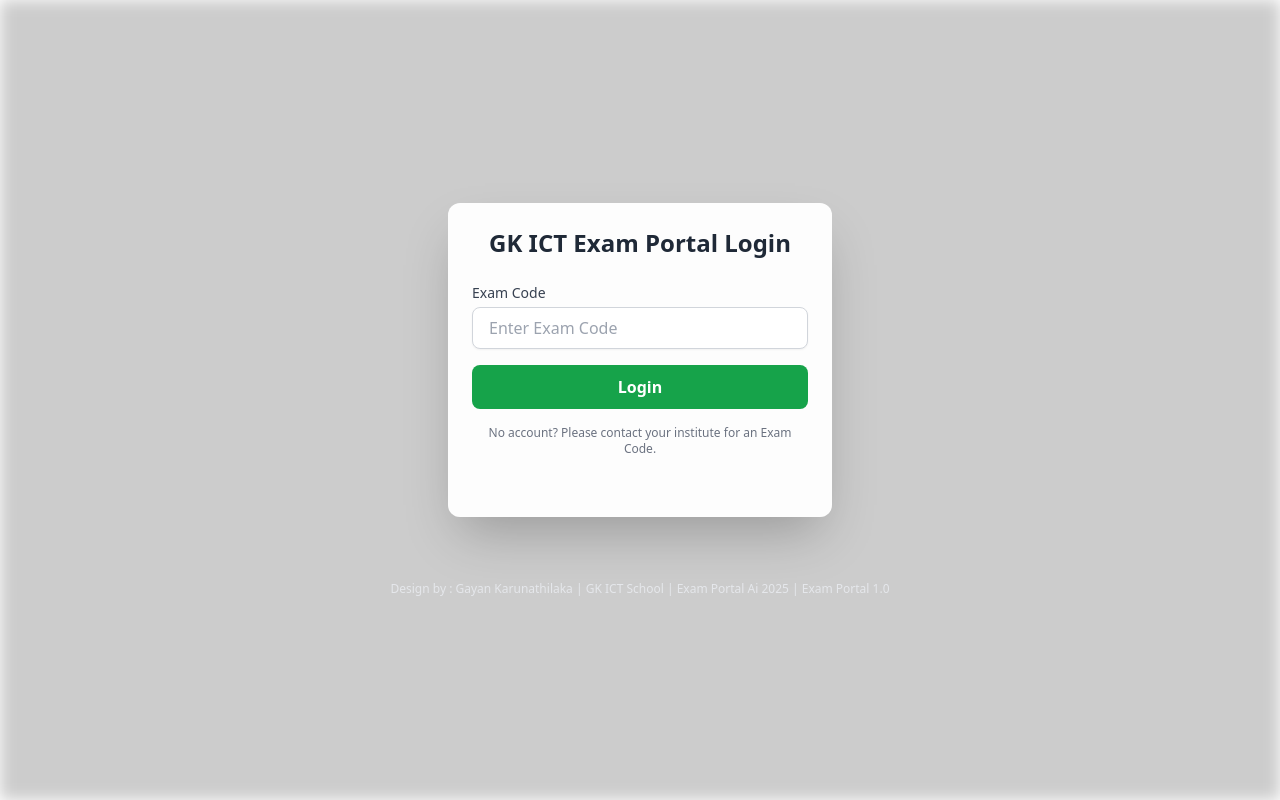
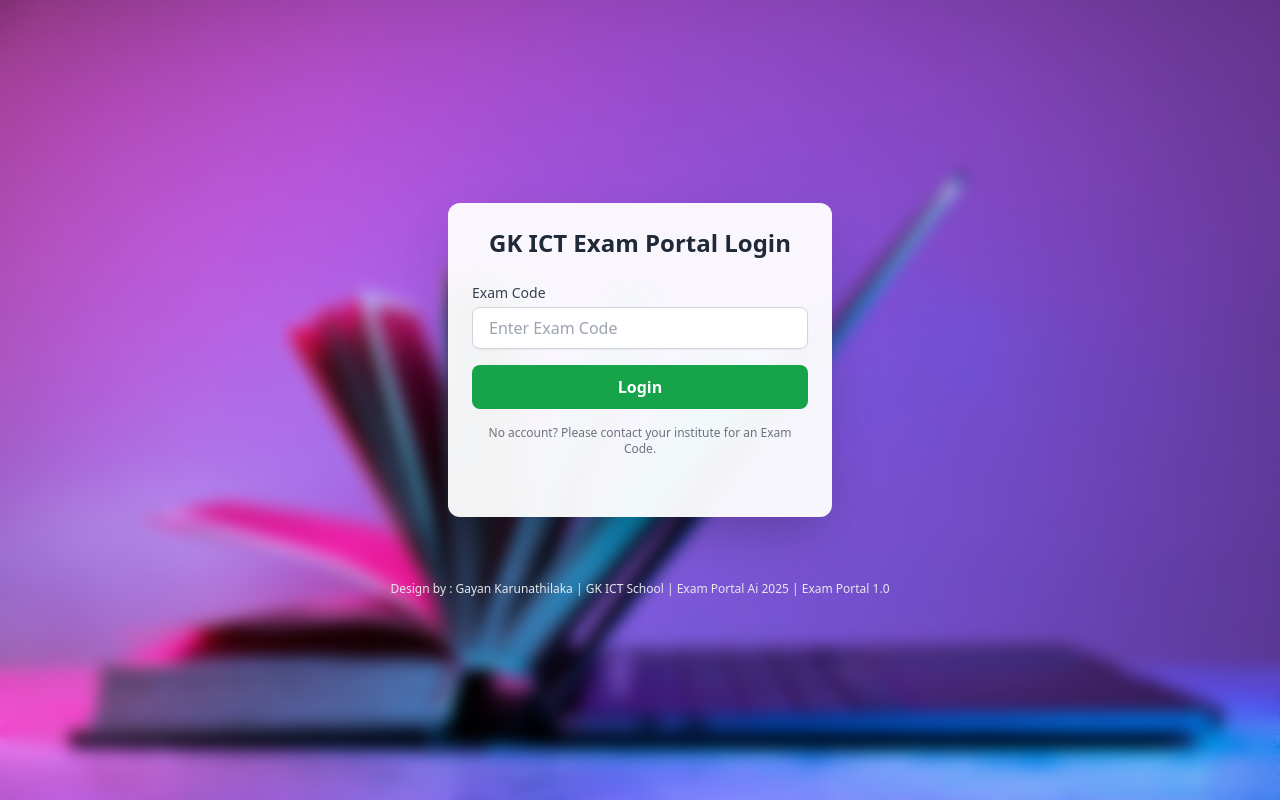
Before and after one commit to mprgc/gkictexam, a plain HTML site: page index.html in a window 1280 px wide. Drawn offline with nearby package versions, Linux system fonts and the light colour scheme.

Commit message:
Update index.html

```diff
--- a/index.html
+++ b/index.html
@@ -9,7 +9,7 @@
         /* Background Image Styles - Carried over from LMS Login */
         body {
             /* Use a sample URL. You can replace this with your preferred image URL. */
-            background-image: url('img/login_back4.jpg');
+            background-image: url('login_back4.jpg');
             background-size: cover;
             background-position: center;
             background-attachment: fixed;
@@ -222,4 +222,5 @@
     </script>
 
 </body>
+
 </html>
```
